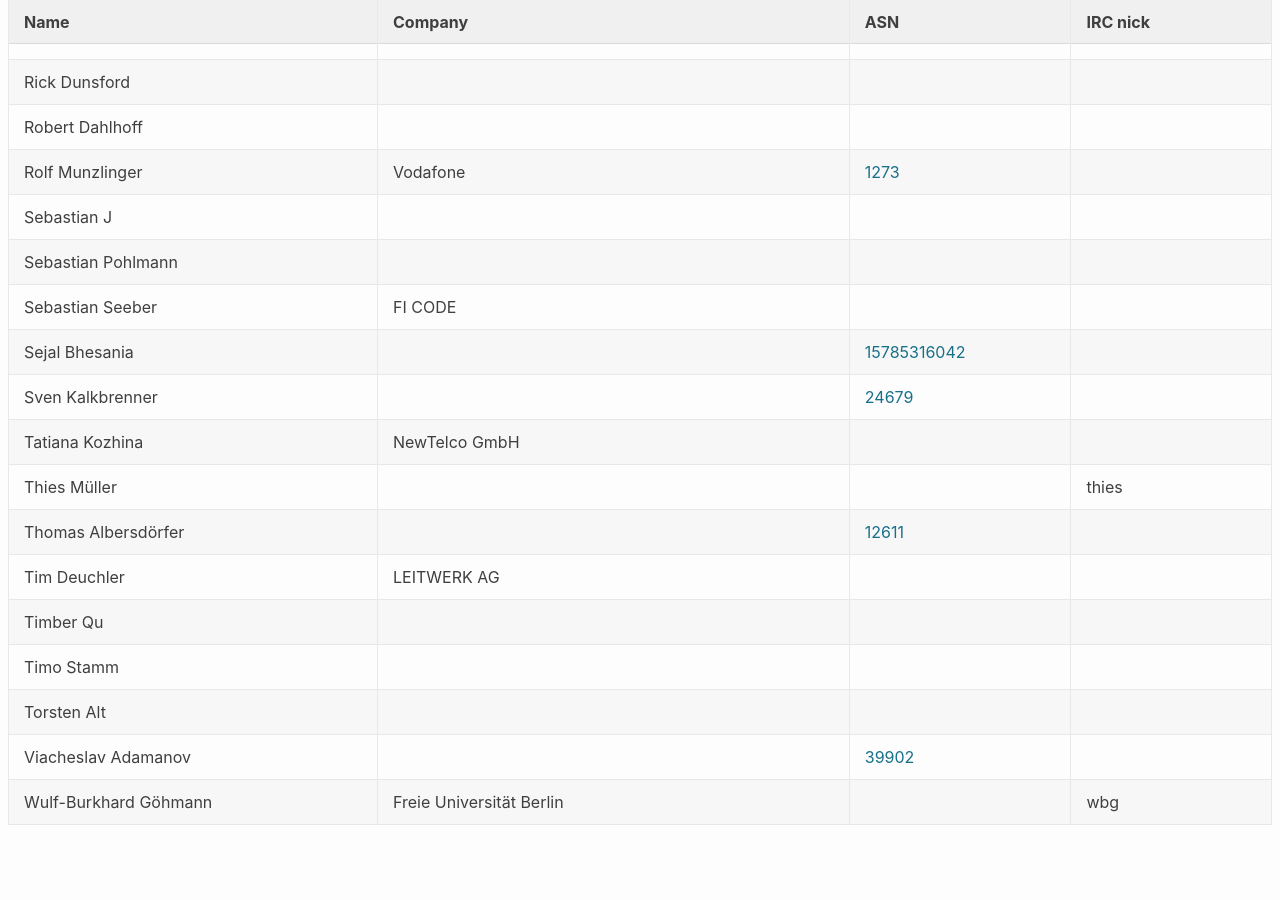
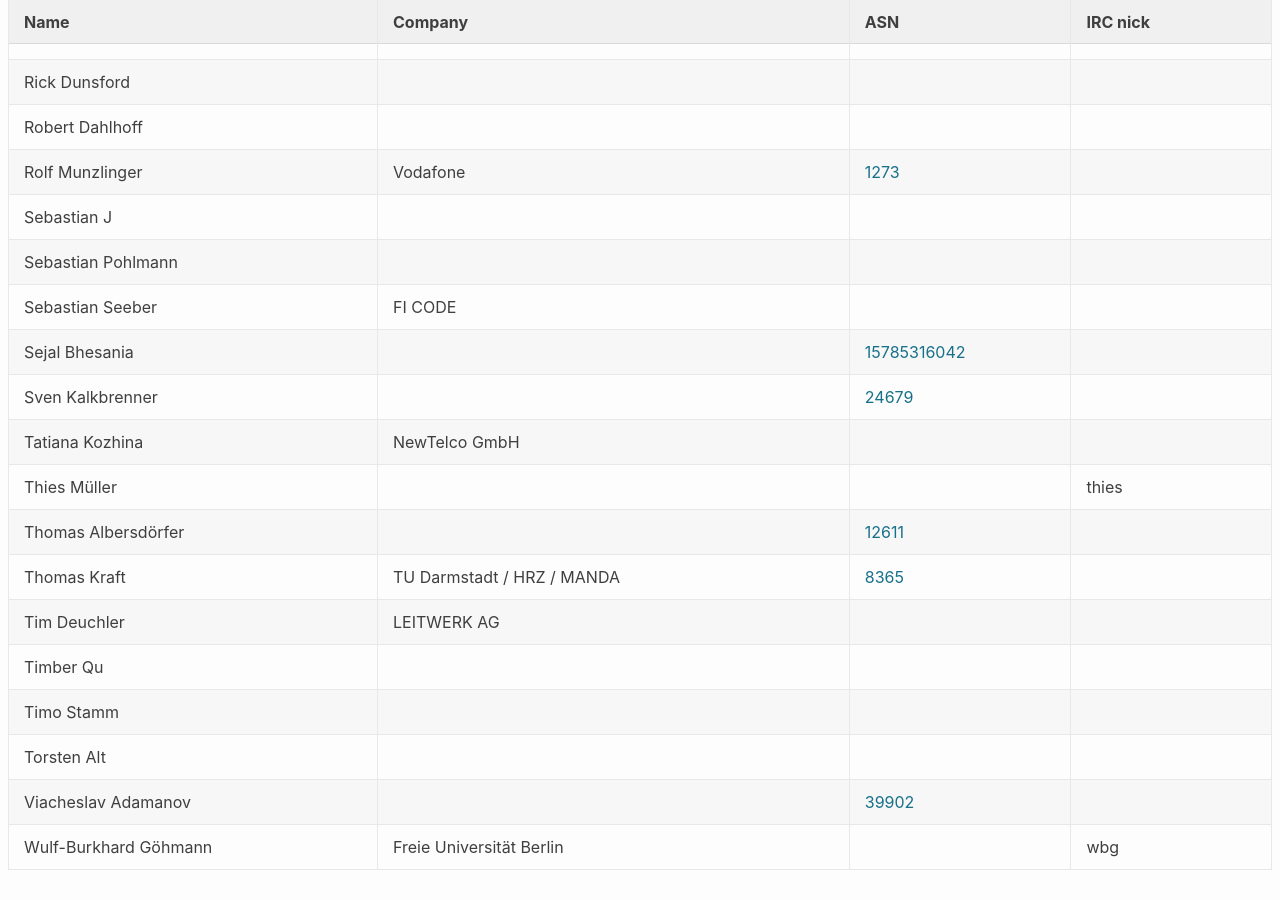
Before and after one commit to denog/pretix-attendeelist, a Jekyll site: the page built from denog15/index.md, in a window 1280 px wide and 900 px high, scrolled down 22757 px. Built offline with Jekyll 4.4.1, drawn with Linux system fonts in a browser that asks for light colours; before the commit the page ends 23612 px from its top, so only the background shows below that.

Commit message:
Latest data: Mon Nov 13 16:31:47 UTC 2023

```diff
--- a/_data/attendees_denog15_online.json
+++ b/_data/attendees_denog15_online.json
@@ -348,6 +348,12 @@
     "asn": "12611"
   },
   {
+    "name": "Thomas Kraft",
+    "company": "TU Darmstadt / HRZ / MANDA",
+    "irc": null,
+    "asn": "8365"
+  },
+  {
     "name": "Timber Qu",
     "company": null,
     "irc": null,
```
